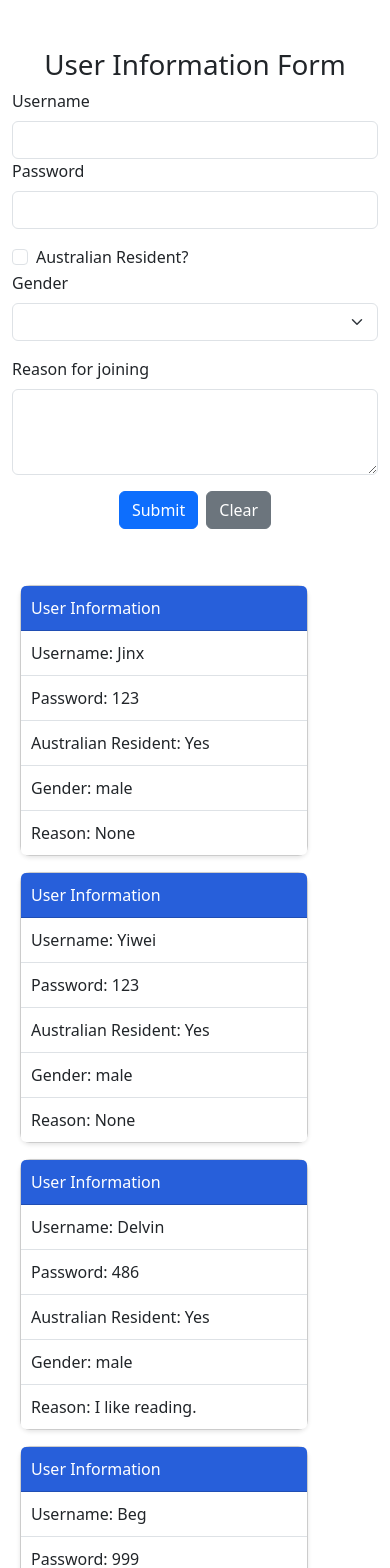
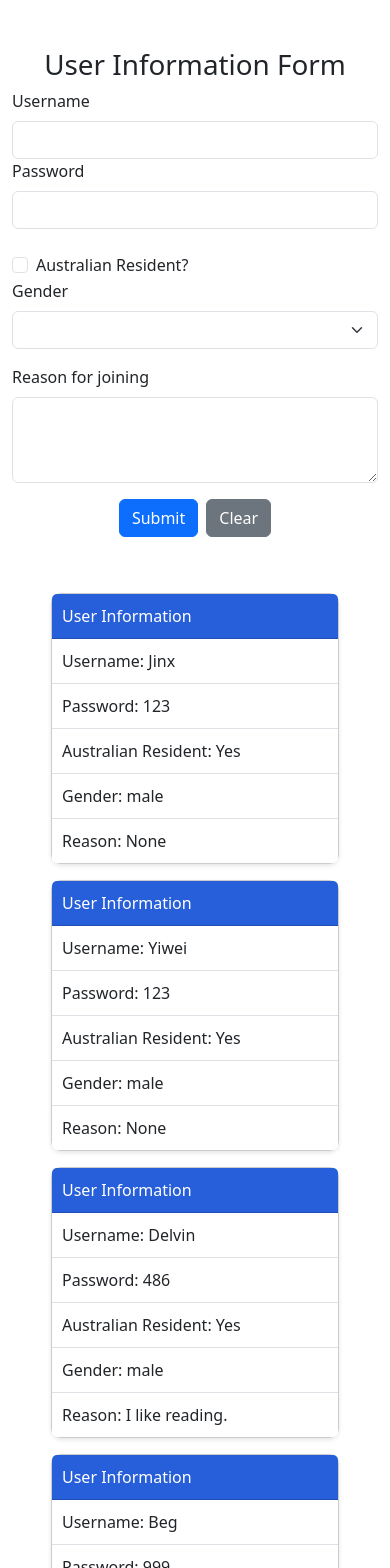
Before and after one commit to ShiinsMashiro/FIT5032, a Vue app: page / in a window 390 px wide. Shown: the top 1568 px of the page. Built offline with nearby package versions, Linux system fonts and the light colour scheme.

Commit message:
ePortfolio Task 3.2: Complete Activity 7 - Implement responsive Bootstrap breakpoints (col-sm-6) for multi-device support

```diff
--- a/src/components/LibraryRegistrationForm.vue
+++ b/src/components/LibraryRegistrationForm.vue
@@ -1,27 +1,31 @@
 <template>
   <div class="container mt-5">
     <div class="row">
-      <div class="col-md-8 offset-md-2">
+      <div class="col-12 col-sm-10 offset-sm-1 col-md-8 offset-md-2">
         <h1 class="text-center">User Information Form</h1>
         <form @submit.prevent="submitForm">
+          <!-- Activity 7: Responsive Breakpoints for Username and Password -->
+          <!-- col-sm-6 ensures two columns at 600px (sm >= 576px) and 900px (md >= 768px) -->
           <div class="row mb-3">
-            <div class="col-md-6">
+            <div class="col-12 col-sm-6">
               <label for="username" class="form-label">Username</label>
               <input type="text" class="form-control" id="username" v-model="formData.username">
             </div>
-            <div class="col-md-6">
+            <div class="col-12 col-sm-6">
               <label for="password" class="form-label">Password</label>
               <input type="password" class="form-control" id="password" v-model="formData.password">
             </div>
           </div>
+
+          <!-- Activity 7: Responsive Breakpoints for Australian Resident and Gender -->
           <div class="row mb-3">
-            <div class="col-md-6">
-              <div class="form-check">
+            <div class="col-12 col-sm-6 d-flex align-items-center">
+              <div class="form-check mt-2 mt-sm-0">
                 <input type="checkbox" class="form-check-input" id="isAustralian" v-model="formData.isAustralian">
                 <label class="form-check-label" for="isAustralian">Australian Resident?</label>
               </div>
             </div>
-            <div class="col-md-6">
+            <div class="col-12 col-sm-6">
               <label for="gender" class="form-label">Gender</label>
               <select class="form-select" id="gender" v-model="formData.gender">
                 <option value="male">Male</option>
@@ -30,10 +34,12 @@
               </select>
             </div>
           </div>
+
           <div class="mb-3">
             <label for="reason" class="form-label">Reason for joining</label>
             <textarea class="form-control" id="reason" rows="3" v-model="formData.reason"></textarea>
           </div>
+
           <div class="text-center">
             <button type="submit" class="btn btn-primary me-2">Submit</button>
             <button type="button" class="btn btn-secondary" @click="clearForm">Clear</button>
@@ -42,9 +48,9 @@
       </div>
     </div>
 
-    <!-- Activity 6.2: Display Submitted User Information in Bootstrap Cards -->
+    <!-- Activity 6 & 7: Display Submitted User Information Cards with Responsive Layout -->
     <div class="row mt-5" v-if="submittedCards.length">
-      <div class="d-flex flex-wrap justify-content-start">
+      <div class="d-flex flex-wrap justify-content-center justify-content-sm-start">
         <div v-for="(card, index) in submittedCards" :key="index" class="card m-2" style="width: 18rem;">
           <div class="card-header">
             User Information
```
